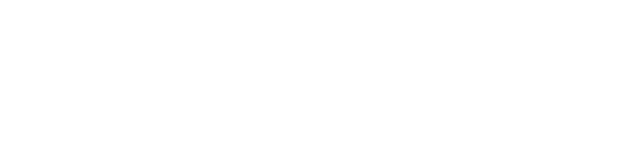
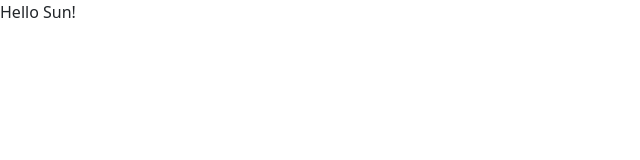
Before and after one commit to TomislavMiljak/sunday-practice, a website built with Parcel: page src/index.html in a window 1280 px wide. Shown: the full height of the page, 0-640 px from the left. Built offline with nearby package versions, Linux system fonts and the light colour scheme.

Commit message:
hello sun

```diff
--- a/src/index.html
+++ b/src/index.html
@@ -8,7 +8,7 @@
   </head>
   <body>
     <div class="planet">
-      <div class="boxes"></div>
+      <div class="boxes">Hello Sun!</div>
       <div class="boxes"></div>
       <div class="boxes"></div>
       <div class="boxes"></div>
```
